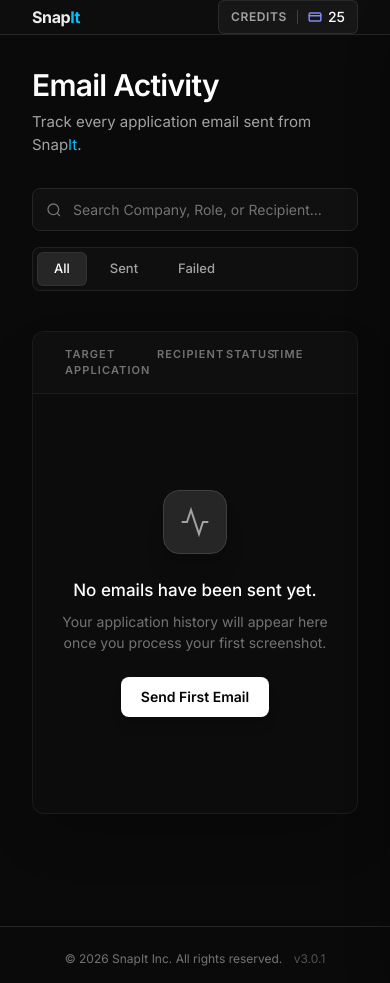
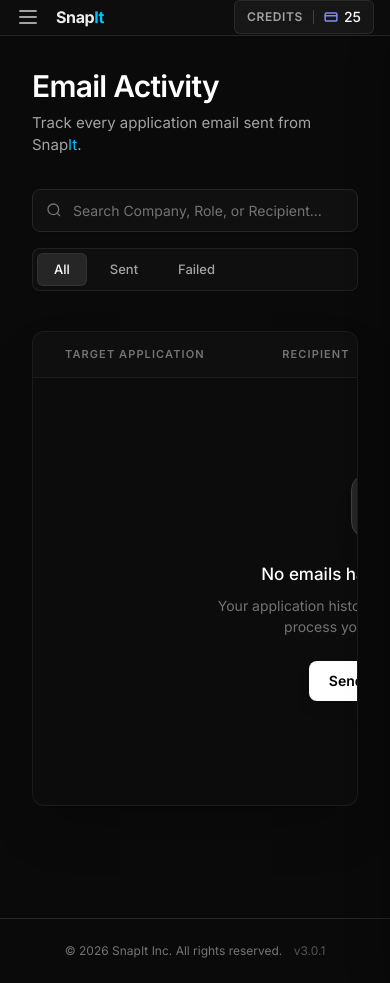
Before and after one commit to ikuldeepdangi/Snap-it, a Django app: page /history/ in a window 390 px wide. Run offline with Django 5.2, Linux system fonts and the light colour scheme; the visitor is signed in with stand-in values (Sample User, id 1); data that the repository does not hold is empty; some libraries are stand-ins or nearby versions.

Commit message:
Fix mobile responsive layouts for dashboard, history, and sidebar

```diff
--- a/apps/core/templates/core/base.html
+++ b/apps/core/templates/core/base.html
@@ -31,8 +31,11 @@
 </head>
 
 <body class="h-screen flex overflow-hidden selection:bg-blue-500/30">
+    <!-- Mobile Sidebar Overlay -->
+    <div id="sidebar-overlay" onclick="toggleSidebar()" class="fixed inset-0 bg-black/60 z-40 hidden md:hidden backdrop-blur-sm transition-opacity"></div>
+
     <!-- Sidebar -->
-    <aside class="w-64 border-r border-neutral-800 bg-neutral-900/50 flex flex-col p-6 hidden md:flex">
+    <aside id="sidebar" class="w-64 border-r border-neutral-800 bg-[#0A0A0A] md:bg-neutral-900/50 flex flex-col p-6 fixed md:relative inset-y-0 left-0 z-50 transform -translate-x-full md:translate-x-0 transition-transform duration-300">
         <div class="flex items-center gap-3 mb-10">
             <img src="{% static 'logo.png' %}" alt="SnapIt Logo" class="w-8 h-8 object-contain">
             <span class="font-bold text-lg tracking-tight text-white">Snap<span class="text-[#00c2ff]">It</span></span>
@@ -112,8 +115,13 @@
     <!-- Main Content -->
     <main class="flex-1 flex flex-col relative h-full overflow-y-auto">
         <header
-            class="h-16 border-b border-neutral-800 bg-neutral-900/30 flex items-center justify-between px-8 sticky top-0 z-10 backdrop-blur-md">
-            <div class="md:hidden font-bold tracking-tight">Snap<span class="text-[#00c2ff]">It</span></div>
+            class="h-16 border-b border-neutral-800 bg-neutral-900/30 flex items-center justify-between px-4 md:px-8 sticky top-0 z-10 backdrop-blur-md">
+            <div class="md:hidden flex items-center gap-3 font-bold tracking-tight">
+                <button onclick="toggleSidebar()" class="p-1 -ml-1 text-neutral-400 hover:text-white rounded-md transition-colors focus:outline-none">
+                    <svg class="w-6 h-6" fill="none" stroke="currentColor" viewBox="0 0 24 24"><path stroke-linecap="round" stroke-linejoin="round" stroke-width="2" d="M4 6h16M4 12h16M4 18h16"></path></svg>
+                </button>
+                <span>Snap<span class="text-[#00c2ff]">It</span></span>
+            </div>
             <div class="ml-auto flex items-center gap-6 text-sm text-neutral-400">
                 <a href="{% url 'billing_page' %}"
                     class="flex items-center gap-2.5 bg-neutral-800/40 hover:bg-neutral-800 px-3 py-1.5 rounded-md border border-neutral-700/50 hover:border-neutral-600 transition-all cursor-pointer"
@@ -134,6 +142,15 @@
             <p>© 2026 SnapIt Inc. All rights reserved. <span class="ml-2 opacity-70">v3.0.1</span></p>
         </footer>
     </main>
+
+    <script>
+        function toggleSidebar() {
+            const sidebar = document.getElementById('sidebar');
+            const overlay = document.getElementById('sidebar-overlay');
+            sidebar.classList.toggle('-translate-x-full');
+            overlay.classList.toggle('hidden');
+        }
+    </script>
 </body>
 
 </html>
--- a/apps/core/templates/core/dashboard.html
+++ b/apps/core/templates/core/dashboard.html
@@ -6,7 +6,7 @@
     {% if has_resume %}
     <!-- Resume Active Card -->
     <div class="glass-card rounded-2xl p-6 ambient-glow">
-        <div class="flex items-start justify-between">
+        <div class="flex flex-col sm:flex-row items-start justify-between gap-4">
             <div class="flex items-start gap-4">
                 <div class="w-12 h-12 rounded-xl bg-emerald-500/10 text-emerald-400 flex items-center justify-center shrink-0">
                     <svg class="w-6 h-6" viewBox="0 0 24 24" fill="none" stroke="currentColor" stroke-width="2" stroke-linecap="round" stroke-linejoin="round"><path d="M14 2H6a2 2 0 0 0-2 2v16a2 2 0 0 0 2 2h12a2 2 0 0 0 2-2V8z"></path><polyline points="14 2 14 8 20 8"></polyline><line x1="16" y1="13" x2="8" y2="13"></line><line x1="16" y1="17" x2="8" y2="17"></line><polyline points="10 9 9 9 8 9"></polyline></svg>
--- a/apps/core/templates/core/history.html
+++ b/apps/core/templates/core/history.html
@@ -26,9 +26,11 @@
     </div>
 
     <!-- Timeline / List (Linear Style) -->
-    <div class="bg-[#0c0c0c] border border-neutral-800/60 rounded-xl shadow-2xl">
-        <div class="grid grid-cols-12 gap-4 px-8 py-3.5 border-b border-neutral-800/60 bg-neutral-900/30 text-[11px] font-semibold text-neutral-500 uppercase tracking-widest rounded-t-xl">
-            <div class="col-span-4">Target Application</div>
+    <div class="bg-[#0c0c0c] border border-neutral-800/60 rounded-xl shadow-2xl overflow-hidden">
+        <div class="overflow-x-auto w-full pb-2">
+            <div class="min-w-[700px]">
+                <div class="grid grid-cols-12 gap-4 px-8 py-3.5 border-b border-neutral-800/60 bg-neutral-900/30 text-[11px] font-semibold text-neutral-500 uppercase tracking-widest">
+                    <div class="col-span-4">Target Application</div>
             <div class="col-span-3">Recipient</div>
             <div class="col-span-2">Status</div>
             <div class="col-span-2">Time</div>
@@ -121,6 +123,8 @@
                 <a href="{% url 'dashboard' %}" class="px-5 py-2.5 rounded-lg bg-white text-black hover:bg-neutral-200 text-sm font-semibold transition-colors shadow-lg">Send First Email</a>
             </div>
             {% endfor %}
+        </div>
+        </div>
         </div>
 
         <!-- Pagination Controls -->
```
